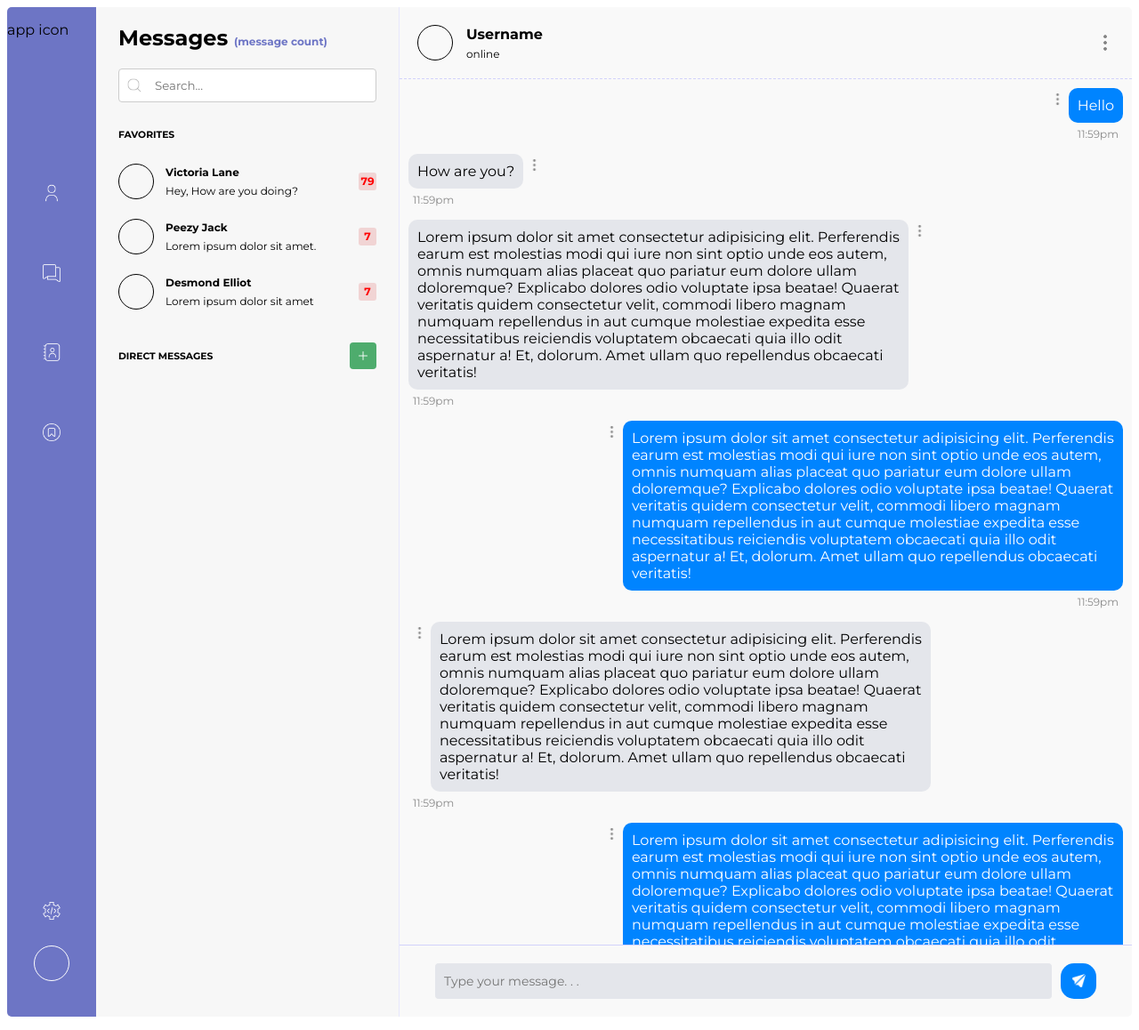
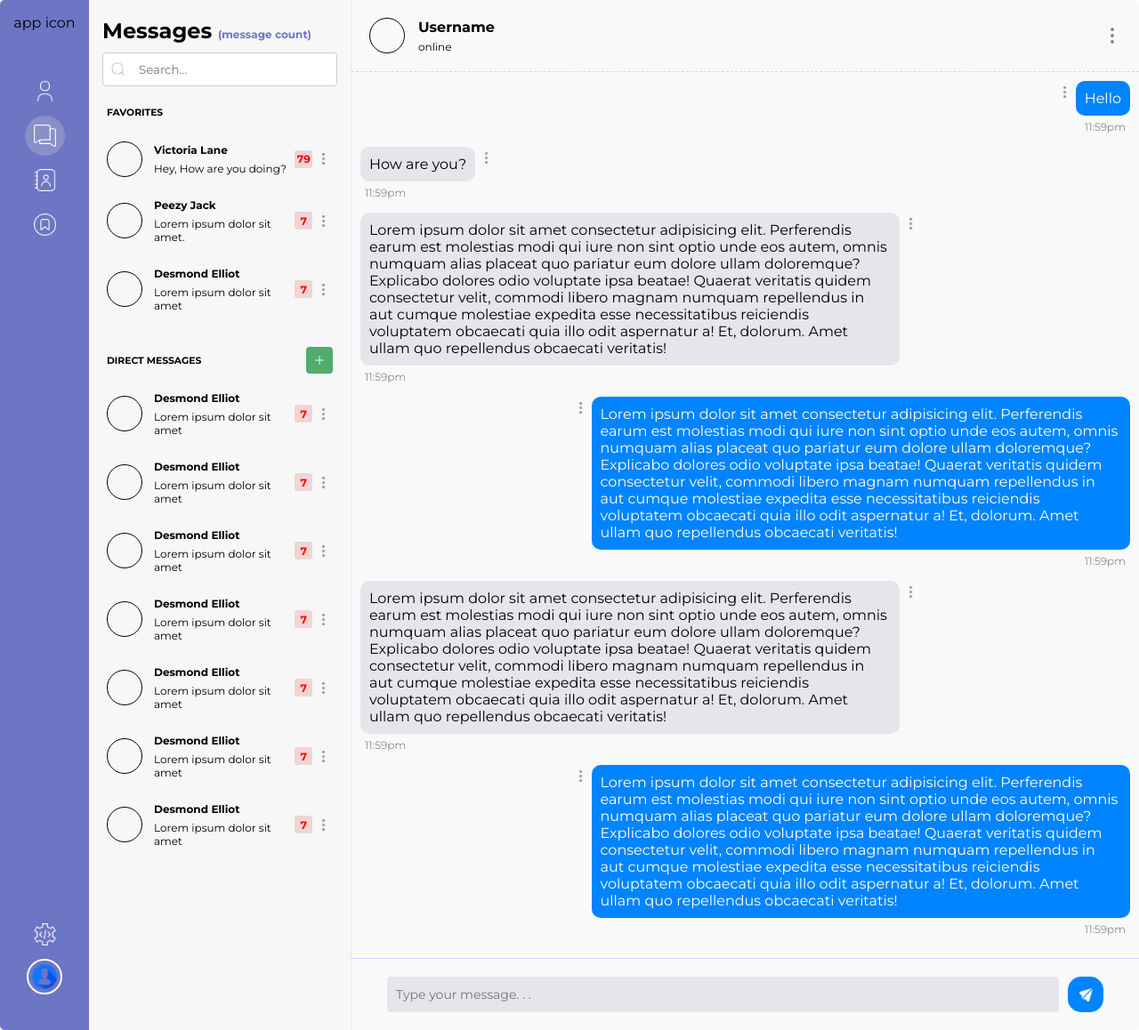
Before and after one commit to Tha-Orakkle/chatapp, a Django app: page / in a window 1280 px wide. Shown: the whole page at 89% size. Run offline with Django 5.2, Linux system fonts and the light colour scheme; the visitor is signed in with stand-in values (Sample User, id 1); data that the repository does not hold is empty.

Commit message:
update: all interface implemented

```diff
--- a/base/forms.py
+++ b/base/forms.py
@@ -51,6 +51,8 @@ class UserProfileForm(forms.ModelForm):
         avatar = self.cleaned_data.get('avatar')
 
         if avatar and avatar.name != 'default/default.png':
+            print(avatar)
+
             # open uploaded image using Pillow
             try:
                 img = Image.open(avatar)
--- a/base/templates/base/partials/chat_box.html
+++ b/base/templates/base/partials/chat_box.html
@@ -18,13 +18,13 @@
   </div>
   <div class="chat-log scroll-container">
     <div class="chat-message sent">
-      <img src="{% static 'images/icons/options.png' %}" alt="options-icon" class="chat-log-options">
+      <img src="{% static 'images/icons/options.png' %}" alt="options-icon" class="options chat-log-options">
       <p>Hello</p>
       <span>11:59pm</span>
     </div>
     <div class="chat-message received">
       <p>How are you?</p>
-      <img src="{% static 'images/icons/options.png' %}" alt="options-icon" class="chat-log-options">
+      <img src="{% static 'images/icons/options.png' %}" alt="options-icon" class="options chat-log-options">
       <span>11:59pm</span>
 
     </div>
@@ -39,12 +39,12 @@
         obcaecati quia illo odit aspernatur a! Et, dolorum. Amet ullam quo
         repellendus obcaecati veritatis!
       </p>
-      <img src="{% static 'images/icons/options.png' %}" alt="options-icon" class="chat-log-options">
+      <img src="{% static 'images/icons/options.png' %}" alt="options-icon" class="options chat-log-options">
       <span>11:59pm</span>
 
     </div>
     <div class="chat-message sent">
-      <img src="{% static 'images/icons/options.png' %}" alt="options-icon" class="chat-log-options">
+      <img src="{% static 'images/icons/options.png' %}" alt="options-icon" class="options chat-log-options">
       <p>
         Lorem ipsum dolor sit amet consectetur adipisicing elit. Perferendis
         earum est molestias modi qui iure non sint optio unde eos autem, omnis
@@ -59,7 +59,6 @@
 
     </div>
     <div class="chat-message received">
-      <img src="{% static 'images/icons/options.png' %}" alt="options-icon" class="chat-log-options">
       <p>
         Lorem ipsum dolor sit amet consectetur adipisicing elit. Perferendis
         earum est molestias modi qui iure non sint optio unde eos autem, omnis
@@ -70,10 +69,11 @@
         obcaecati quia illo odit aspernatur a! Et, dolorum. Amet ullam quo
         repellendus obcaecati veritatis!
       </p>
+      <img src="{% static 'images/icons/options.png' %}" alt="options-icon" class="options chat-log-options">
       <span>11:59pm</span>
     </div>
     <div class="chat-message sent">
-      <img src="{% static 'images/icons/options.png' %}" alt="options-icon" class="chat-log-options">
+      <img src="{% static 'images/icons/options.png' %}" alt="options-icon" class="options chat-log-options">
       <p>
         Lorem ipsum dolor sit amet consectetur adipisicing elit. Perferendis
         earum est molestias modi qui iure non sint optio unde eos autem, omnis
--- a/base/templates/base/partials/messages.html
+++ b/base/templates/base/partials/messages.html
@@ -23,6 +23,7 @@
                 <div class="unread-messages">
                     <p>79</p>
                 </div>
+                <img src="{% static 'images/icons/options.png' %}" alt="options-icon" class="options">
             </div>
             <div class="conversation">
                 <div class="conversation-avatar conversation-item"></div>
@@ -33,6 +34,7 @@
                 <div class="unread-messages">
                     <p>7</p>
                 </div>
+                <img src="{% static 'images/icons/options.png' %}" alt="options-icon" class="options">
             </div>
             <div class="conversation">
                 <div class="conversation-avatar conversation-item"></div>
@@ -43,6 +45,7 @@
                 <div class="unread-messages">
                     <p>7</p>
                 </div>
+                <img src="{% static 'images/icons/options.png' %}" alt="options-icon" class="options">
             </div>
 
         </div>
@@ -56,7 +59,83 @@
                         class="start-new-convo-icon">
                 </button>
             </div>
-
+            <div class="conversation">
+                <div class="conversation-avatar conversation-item"></div>
+                <div class="conversation-info conversation-item">
+                    <p class="conversation-with">Desmond Elliot</p>
+                    <p>Lorem ipsum dolor sit amet</p>
+                </div>
+                <div class="unread-messages">
+                    <p>7</p>
+                </div>
+                <img src="{% static 'images/icons/options.png' %}" alt="options-icon" class="options">
+            </div>
+            <div class="conversation">
+                <div class="conversation-avatar conversation-item"></div>
+                <div class="conversation-info conversation-item">
+                    <p class="conversation-with">Desmond Elliot</p>
+                    <p>Lorem ipsum dolor sit amet</p>
+                </div>
+                <div class="unread-messages">
+                    <p>7</p>
+                </div>
+                <img src="{% static 'images/icons/options.png' %}" alt="options-icon" class="options">
+            </div>
+            <div class="conversation">
+                <div class="conversation-avatar conversation-item"></div>
+                <div class="conversation-info conversation-item">
+                    <p class="conversation-with">Desmond Elliot</p>
+                    <p>Lorem ipsum dolor sit amet</p>
+                </div>
+                <div class="unread-messages">
+                    <p>7</p>
+                </div>
+                <img src="{% static 'images/icons/options.png' %}" alt="options-icon" class="options">
+            </div>
+            <div class="conversation">
+                <div class="conversation-avatar conversation-item"></div>
+                <div class="conversation-info conversation-item">
+                    <p class="conversation-with">Desmond Elliot</p>
+                    <p>Lorem ipsum dolor sit amet</p>
+                </div>
+                <div class="unread-messages">
+                    <p>7</p>
+                </div>
+                <img src="{% static 'images/icons/options.png' %}" alt="options-icon" class="options">
+            </div>
+            <div class="conversation">
+                <div class="conversation-avatar conversation-item"></div>
+                <div class="conversation-info conversation-item">
+                    <p class="conversation-with">Desmond Elliot</p>
+                    <p>Lorem ipsum dolor sit amet</p>
+                </div>
+                <div class="unread-messages">
+                    <p>7</p>
+                </div>
+                <img src="{% static 'images/icons/options.png' %}" alt="options-icon" class="options">
+            </div>
+            <div class="conversation">
+                <div class="conversation-avatar conversation-item"></div>
+                <div class="conversation-info conversation-item">
+                    <p class="conversation-with">Desmond Elliot</p>
+                    <p>Lorem ipsum dolor sit amet</p>
+                </div>
+                <div class="unread-messages">
+                    <p>7</p>
+                </div>
+                <img src="{% static 'images/icons/options.png' %}" alt="options-icon" class="options">
+            </div>
+            <div class="conversation">
+                <div class="conversation-avatar conversation-item"></div>
+                <div class="conversation-info conversation-item">
+                    <p class="conversation-with">Desmond Elliot</p>
+                    <p>Lorem ipsum dolor sit amet</p>
+                </div>
+                <div class="unread-messages">
+                    <p>7</p>
+                </div>
+                <img src="{% static 'images/icons/options.png' %}" alt="options-icon" class="options">
+            </div>
             {% if conversations %}
             {% for conversation in conversations %}
             <div class="conversation">
@@ -68,6 +147,7 @@
                 <div class="unread-messages">
                     <p>7</p>
                 </div>
+                <img src="{% static 'images/icons/options.png' %}" alt="options-icon" class="options">
             </div>
             <!-- <div class="open-conversation">
                 <a href="{% url 'chat' conversation.conversation_with.id %}">@{{ conversation.conversation_with.username }}
@@ -80,6 +160,7 @@
 
             {% endif %}
 
+
         </div>
     </div>
 
--- a/base/views.py
+++ b/base/views.py
@@ -44,6 +44,8 @@ def register(request):
 def register_user_profile(request):
     context = {'title': 'User Profile'}
     if request.method == 'POST':
+        print(request.FILES)
+        print(request.POST)
         form = UserProfileForm(request.POST, request.FILES, instance=request.user.profile)
         if form.is_valid():
             form.save()
--- a/static/css/styles.css
+++ b/static/css/styles.css
@@ -202,7 +202,7 @@ label {
     margin: 0 auto;
     position: relative;
 }
-.form-avatar > img {
+.avatar {
     width: 100%;
     height: 100%;
     object-fit: contain;
@@ -248,7 +248,13 @@ label {
 .chatapp-main-wrapper {
     display: grid;
     grid-template-columns: 100px 1fr 3fr;
-    max-height: 98vh;
+    height: 100vh;
+    max-height: 100vh;
+    min-height: 400px;
+    position: fixed;
+    top: 0;
+    left: 0;
+    /* overflow: scroll; */
 }
 /* --------- GENERAL CHAT APP INTERFACE STYLE START ------------- */
 
@@ -260,47 +266,59 @@ label {
     border-top-left-radius: 5px;
     border-bottom-left-radius: 5px;
     display: grid;
-    max-height: inherit;
-    grid-template-rows: 1fr 2fr 3fr;
-}
+    grid-template-rows: 70px 40px 40px 40px 1fr 40px 50px;
+    gap: 10px;
+    height: inherit;
+    min-height: inherit;
 
-.side-menu-nav-items-list {
-    display: grid;
-    grid-template-rows: repeat(4, 1fr);
-    row-gap: 15px;
-    justify-content: center;
-}
-
-.nav-item {
-    padding: 10px;
-}
-
-.nav-icons {
-    height: 20px;
-    width: 20px;
-}
-
-.side-menu-profile-settings {
-    display: grid;
-    justify-content: center;
-    align-content: end;
-}
-
-.settings {
-    margin-bottom: 15px;
-}
-
-.side-menu-profile-settings div {
-    padding: 10px;
+    padding-bottom: 30px;
 }
 
 .profile-avatar-quick-menu {
     height: 40px;
     width: 40px;
-    border: 1px solid white;
+    border: 2px solid white;
     border-radius: 50%;
-    /* margin-left: 4px; */
-    margin-bottom: 40px;
+    /* margin-bottom: 30px; */
+
+}
+
+.nav-item {
+    display: flex;
+    justify-content: center;
+    align-items: start;
+    /* border: 1px solid black; */
+}
+
+.nav-item .nav {
+    height: 45px;
+    width: 45px;
+    border-radius: 50%;
+    padding: 15px;
+    display: flex;
+    justify-content: center;
+    align-items: center;
+    cursor: pointer;
+}
+
+.nav-item .nav:hover {
+    background-color: rgba(202, 202, 202, 0.3);
+    transform: scale(1.07);
+    transition: transform 0.2s ease;
+}
+
+.nav-item .selected {
+    background-color: rgba(202, 202, 202, 0.3);
+}
+
+.nav-item.side-menu-chat-logo {
+    height: 100%;
+    width: 100%;
+}
+
+.nav-icon {
+    height: 25px;
+    width: 25px;
 }
 /* --- NAV END ---- */
 
@@ -309,11 +327,12 @@ label {
 
 .sections-display {
     padding: 0;
-    /* background-color: #fafafa; */
     background-color: #f7f7f7;
+    height: inherit;
     max-height: inherit;
+    min-height: inherit;
+    width: 100%;
     border-right: 1px solid #e7e7fd;
-
 }
 /* --- SECTIONS DISPLAY END ---- */
 
@@ -322,12 +341,22 @@ label {
 
 .messages-section {
     margin-top: 0;
-    /* padding-right: 3px; */
+    height: inherit;
+    min-height: inherit;
     max-height: inherit;
+    width: 100%;
+    display: grid;
+    grid-template-rows: 100px 1fr;
+    padding: 20px 15px;
 }
 
-.messages-header {
-    padding: 0 25px
+/* .messages-header {
+    padding: 0 10px;
+} */
+
+.messages-header h2 {
+    margin: 0;
+    margin-bottom: 10px;
 }
 .messages-header span {
     font-size: 12px;
@@ -336,7 +365,7 @@ label {
 
 .search-container {
     position: relative;
-    margin-bottom: 30px;
+    /* margin-bottom: 30px; */
 }
 
 .search-input {
@@ -361,12 +390,10 @@ label {
 
 .all-conversations {
     overflow-y: auto;
-    min-height: 200px;
-    height: 480px;
-    padding: 0 25px;
+    /* min-height: inherit; */
+
+    padding: 0 5px;
 }
-
-
 
 .favorites-header {
     margin-top: 0;
@@ -375,9 +402,10 @@ label {
 .conversation {
     display: grid;
     align-items: center;
+    margin-right: 20px;
     margin-bottom: 20px;
-    grid-template-columns: 50px 1fr 20px;
-    width: 290px;
+    grid-template-columns: 50px 1fr 20px 10px;
+    width: 95%;
 
 }
 
@@ -416,7 +444,7 @@ label {
     display: flex;
     justify-content: space-between;
     align-items: center;
-    width: 290px;
+    width: 100%;
 
 }
 
@@ -442,7 +470,8 @@ label {
 /* ---------CHATBOX STYLE START ------------- */
 
 .chat-box-container {
-    max-height: inherit;
+    height: inherit;
+    min-height: inherit;
     display: grid;
     grid-template-rows: 80px 1fr 80px;
     background-color: #f9f9f9;
@@ -533,7 +562,7 @@ label {
     color: black;
 }
 
-.chat-log-options {
+.options {
     height: 15px;
     width: 15px;
     cursor: pointer;
--- a/templates/nav.html
+++ b/templates/nav.html
@@ -1,50 +1,63 @@
 {% load static %}
 
-<div class="side-menu-navigation grid-item">
-    <div class="side-menu-icon">
+<div class="side-menu-navigation">
+    <div class="nav-item side-menu-chat-logo">
         <p>app icon</p>
     </div>
-
     {% comment %} <div class="side-menu-nav"> {% endcomment %}
-    <div class="side-menu-nav-items-list">
-        <div class="nav-item">
+    {% comment %} <div class="side-menu-nav-items-list"> {% endcomment %}
+    <div class="nav-item">
+        <div class="nav">
             <img src="{% static 'images/icons/profile.png' %}"
                 alt="profile icon"
-                class="nav-icons">
+                class="nav-icon">
         </div>
-        <div class="nav-item">
+    </div>
+    <div class="nav-item">
+        <div class="nav selected">
+
             <img src="{% static 'images/icons/messages.png' %}"
             alt="messages icon"
-            class="nav-icons">
+            class="nav-icon">
         </div>
-        <div class="nav-item">
+    </div>
+    <div class="nav-item">
+        <div class="nav">
             <img src="{% static 'images/icons/contact.png' %}"
                 alt="contact-book icon"
-                class="nav-icons">
+                class="nav-icon">
         </div>
-        <div class="nav-item">
+    </div>
+    <div class="nav-item bookmark">
+        <div class="nav">
             <img src="{% static 'images/icons/bookmark.png' %}"
-                alt="bookmark icon"
-                class="nav-icons">
+            alt="bookmark icon"
+            class="nav-icon">
         </div>
-        <div class="nav-item">
+    </div>
 
+    <div class="nav-item">
+        <div class="nav">
+
+            <img src="{% static 'images/icons/settings.png' %}"
+            alt="settings icon"
+            class="nav-icon">
+        </div>
+    </div>
+    <div class="nav-item nav-avatar">
+        <div class="profile-avatar-quick-menu">
+            <img src="{{ request.user.profile.avatar.url }}" alt="" class="avatar">
         </div>
     </div>
     {% comment %} </div> {% endcomment %}
-    <div class="side-menu-profile-settings">
-        <div class="settings">
-            <img src="{% static 'images/icons/settings.png' %}"
-            alt="settings icon"
-            class="nav-icons">
-        </div>
-        <div class="profile-avatar-quick-menu">
-        </div>
+    {% comment %} </div> {% endcomment %}
+    {% comment %} <div class="side-menu-profile-settings"> {% endcomment %}
+
         {% comment %} <a href="{% url 'home' %}">home</a>
 
         {% if user.is_authenticated %}
         <a href="{% url 'logout' %}">logout</a>
         {% endif %} {% endcomment %}
-    </div>
+    {% comment %} </div> {% endcomment %}
 
 </div>
```
Also changed, not shown: base/templates/base/register_user_profile.html (+4 -3 lines).
